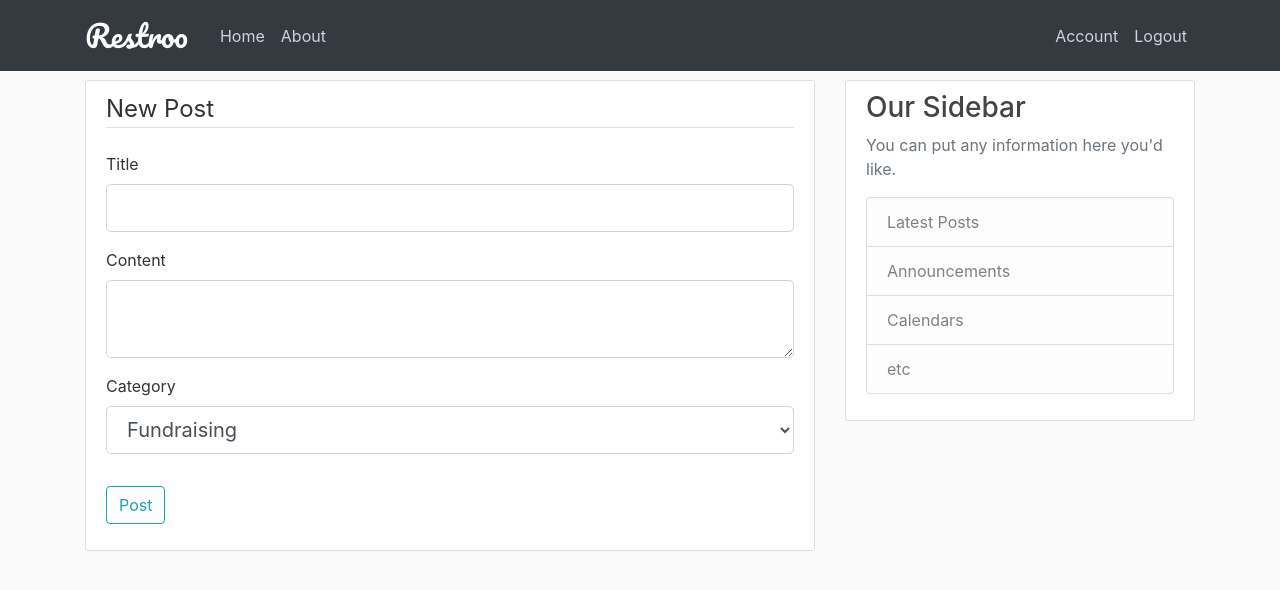
After one commit to shubhamk09/Restroo, a Flask app: page /post/new in a window 1280 px wide. The commit adds this page. Shown: the top 590 px of the page. Run offline with Flask 2, Linux system fonts and the light colour scheme; a user stored in the database is signed in; some libraries are stand-ins or nearby versions.

Commit message:
functionality added create and display post. Post will only be created by the restaurant users and all the post will be displayed in home page. new template: create_post.html updates in: forms.py, home.html, layout.html, routes.py and new records added in site.db.

```diff
--- a/restroo/forms.py
+++ b/restroo/forms.py
@@ -1,6 +1,6 @@
 from flask_wtf import FlaskForm
 from flask_wtf.file import FileField, FileAllowed
-from wtforms import StringField, PasswordField, SubmitField, BooleanField, RadioField
+from wtforms import StringField, PasswordField, SubmitField, BooleanField, RadioField, TextAreaField, SelectField
 from wtforms.validators import DataRequired, Length, Email, EqualTo, ValidationError
 from restroo.models import User
 from flask_login import current_user
@@ -62,3 +62,11 @@ class UpdateAccountForm(FlaskForm):
             user = User.query.filter_by(email=email.data).first()
             if user:
                 raise ValidationError('That email is taken. Please choose a different one.')
+
+
+class PostForm(FlaskForm):
+    title = StringField('Title', validators=[DataRequired()])
+    content = TextAreaField('Content', validators=[DataRequired()])
+    catt = ['Fundraising', 'Festivals', 'Community Events', 'Social Events', 'Virtual Event', 'Corporate Events']
+    category = SelectField('Category', choices=catt, validators=[DataRequired()])
+    submit = SubmitField('Post')
--- a/restroo/routes.py
+++ b/restroo/routes.py
@@ -1,31 +1,17 @@
 from flask import render_template, url_for, flash, redirect, request
 from restroo import app, db, bcrypt
-from restroo.forms import RegistrationForm, LoginForm, UpdateAccountForm
+from restroo.forms import RegistrationForm, LoginForm, UpdateAccountForm, PostForm
 from restroo.models import User, Post
 from flask_login import login_user, current_user, logout_user, login_required
 import secrets
 import os
 from PIL import Image
 
-posts = [
-    {
-        'author': 'Corey Schafer',
-        'title': 'Blog Post 1',
-        'content': 'First post content',
-        'date_posted': 'April 20, 2018'
-    },
-    {
-        'author': 'Jane Doe',
-        'title': 'Blog Post 2',
-        'content': 'Second post content',
-        'date_posted': 'April 21, 2018'
-    }
-]
-
 
 @app.route("/")
 @app.route("/home")
 def home():
+    posts = Post.query.all()
     return render_template('home.html', posts=posts)
 
 
@@ -112,3 +98,16 @@ def account():
         form.role.data = current_user.role
     image_file = url_for('static', filename='profile_pics/' + current_user.image_file)
     return render_template('account.html', title='Account', image_file=image_file, form=form)
+
+
+@app.route("/post/new", methods=['GET', 'POST'])
+@login_required
+def new_post():
+    form = PostForm()
+    if form.validate_on_submit():
+        post = Post(title=form.title.data, content=form.content.data, category=form.category.data, author=current_user)
+        db.session.add(post)
+        db.session.commit()
+        flash('Your Post have been Created!', 'success')
+        return redirect(url_for('home'))
+    return render_template('create_post.html', title='New Post', form=form)
--- /dev/null
+++ b/restroo/templates/create_post.html
@@ -0,0 +1,53 @@
+{% extends "layout.html" %}
+{% block content %}
+<div class="content-section">
+        <form method="POST" action="">
+            {{ form.hidden_tag() }}
+            <fieldset class="form-group">
+                <legend class="border-bottom mb-4">New Post</legend>
+                <div class="form-group">
+                    {{ form.title.label(class="form-control-label") }}
+                    {% if form.title.errors %}
+                        {{ form.title(class="form-control form-control-lg is-invalid") }}
+                        <div class="invalid-feedback">
+                            {% for error in form.title.errors %}
+                                <span>{{ error }}</span>
+                            {% endfor %}
+                        </div>
+                    {% else %}
+                        {{ form.title(class="form-control form-control-lg") }}
+                    {% endif %}
+                </div>
+                <div class="form-group">
+                    {{ form.content.label(class="form-control-label") }}
+                    {% if form.content.errors %}
+                        {{ form.content(class="form-control form-control-lg is-invalid") }}
+                        <div class="invalid-feedback">
+                            {% for error in form.content.errors %}
+                                <span>{{ error }}</span>
+                            {% endfor %}
+                        </div>
+                    {% else %}
+                        {{ form.content(class="form-control form-control-lg") }}
+                    {% endif %}
+                </div>
+                <div class="form-group">
+                    {{ form.category.label(class="form-control-label") }}
+                    {% if form.category.errors %}
+                        {{ form.category(class="form-control form-control-lg is-invalid") }}
+                        <div class="invalid-feedback">
+                            {% for error in form.category.errors %}
+                                <span>{{ error }}</span>
+                            {% endfor %}
+                        </div>
+                    {% else %}
+                        {{ form.category(class="form-control form-control-lg") }}
+                    {% endif %}
+                </div>
+            </fieldset>
+            <div class="form-group">
+                {{ form.submit(class="btn btn-outline-info") }}
+            </div>
+        </form>
+    </div>
+{% endblock content %}
--- a/restroo/templates/home.html
+++ b/restroo/templates/home.html
@@ -2,12 +2,14 @@
 {% block content %}
     {% for post in posts %}
         <article class="media content-section">
+        <img class="rounded-circle article-img" src="{{ url_for('static', filename='profile_pics/' + post.author.image_file) }}">
           <div class="media-body">
             <div class="article-metadata">
-              <a class="mr-2" href="#">{{ post.author }}</a>
-              <small class="text-muted">{{ post.date_posted }}</small>
+              <a class="mr-2" href="#">{{ post.author.username }}</a>
+              <small class="text-muted">{{ post.date_posted.strftime('%Y-%m-%d') }}</small>
             </div>
             <h2><a class="article-title" href="#">{{ post.title }}</a></h2>
+              <h6 style="float: right"><a class="article-title" href="#">{{ post.category }}</a></h6>
             <p class="article-content">{{ post.content }}</p>
           </div>
         </article>
--- a/restroo/templates/layout.html
+++ b/restroo/templates/layout.html
@@ -34,13 +34,25 @@
             </div>
             <!-- Navbar Right Side -->
             <div class="navbar-nav">
-              {% if current_user.is_authenticated %}
+            {% if current_user.role=='restaurant' %}
+                {% if current_user.is_authenticated %}
+                    <a class="nav-item nav-link" href="{{ url_for('new_post') }}">New Post</a>
+                    <a class="nav-item nav-link" href="">New Photos</a>
                 <a class="nav-item nav-link" href="{{ url_for('account') }}">Account</a>
                 <a class="nav-item nav-link" href="{{ url_for('logout') }}">Logout</a>
-              {% else %}
+                {% else %}
                 <a class="nav-item nav-link" href="{{ url_for('login') }}">Login</a>
                 <a class="nav-item nav-link" href="{{ url_for('register') }}">Register</a>
               {% endif %}
+            {% else %}
+                {% if current_user.is_authenticated %}
+                <a class="nav-item nav-link" href="{{ url_for('account') }}">Account</a>
+                <a class="nav-item nav-link" href="{{ url_for('logout') }}">Logout</a>
+                {% else %}
+                <a class="nav-item nav-link" href="{{ url_for('login') }}">Login</a>
+                <a class="nav-item nav-link" href="{{ url_for('register') }}">Register</a>
+              {% endif %}
+            {% endif %}
             </div>
           </div>
         </div>
```
Also changed, not shown: restroo/site.db.
